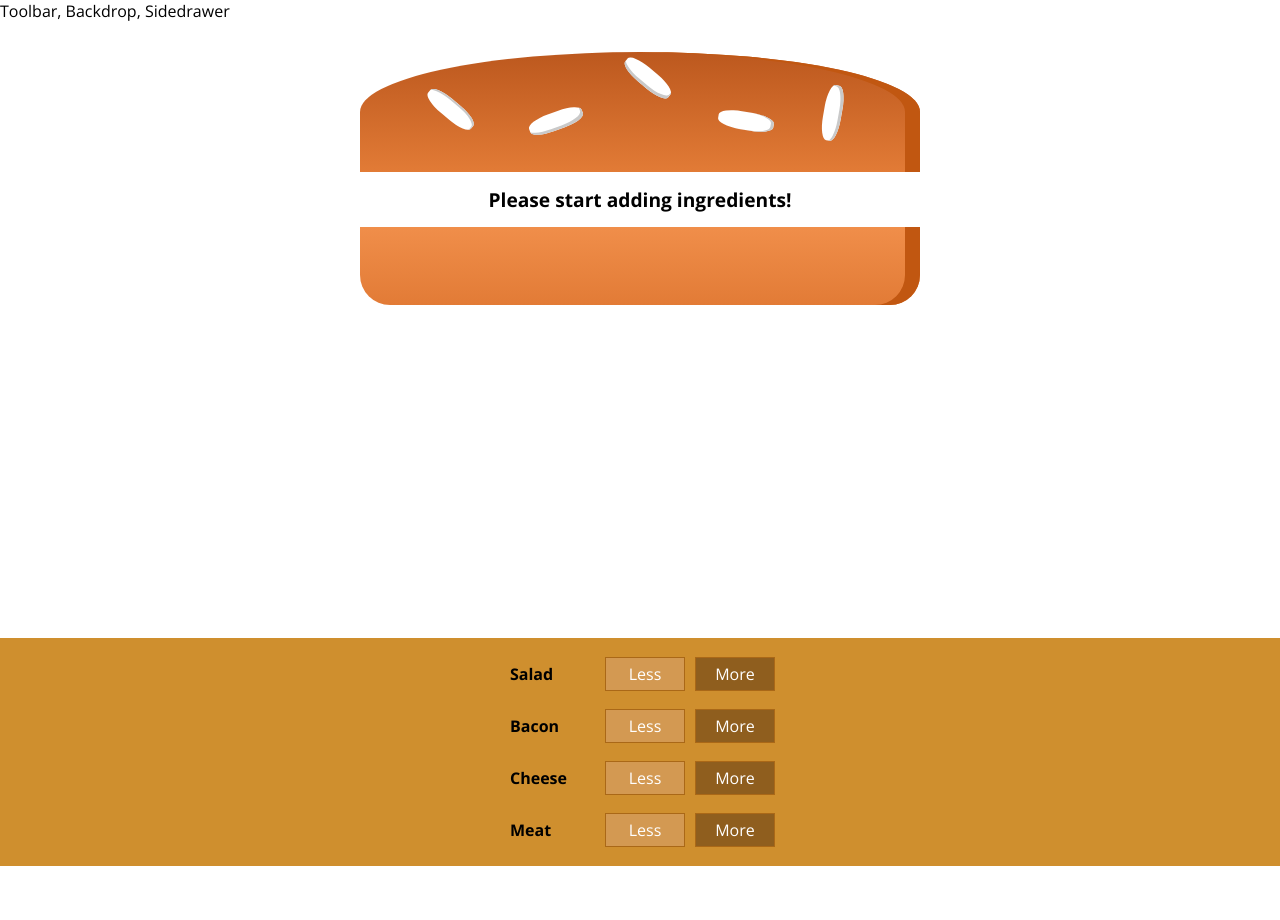
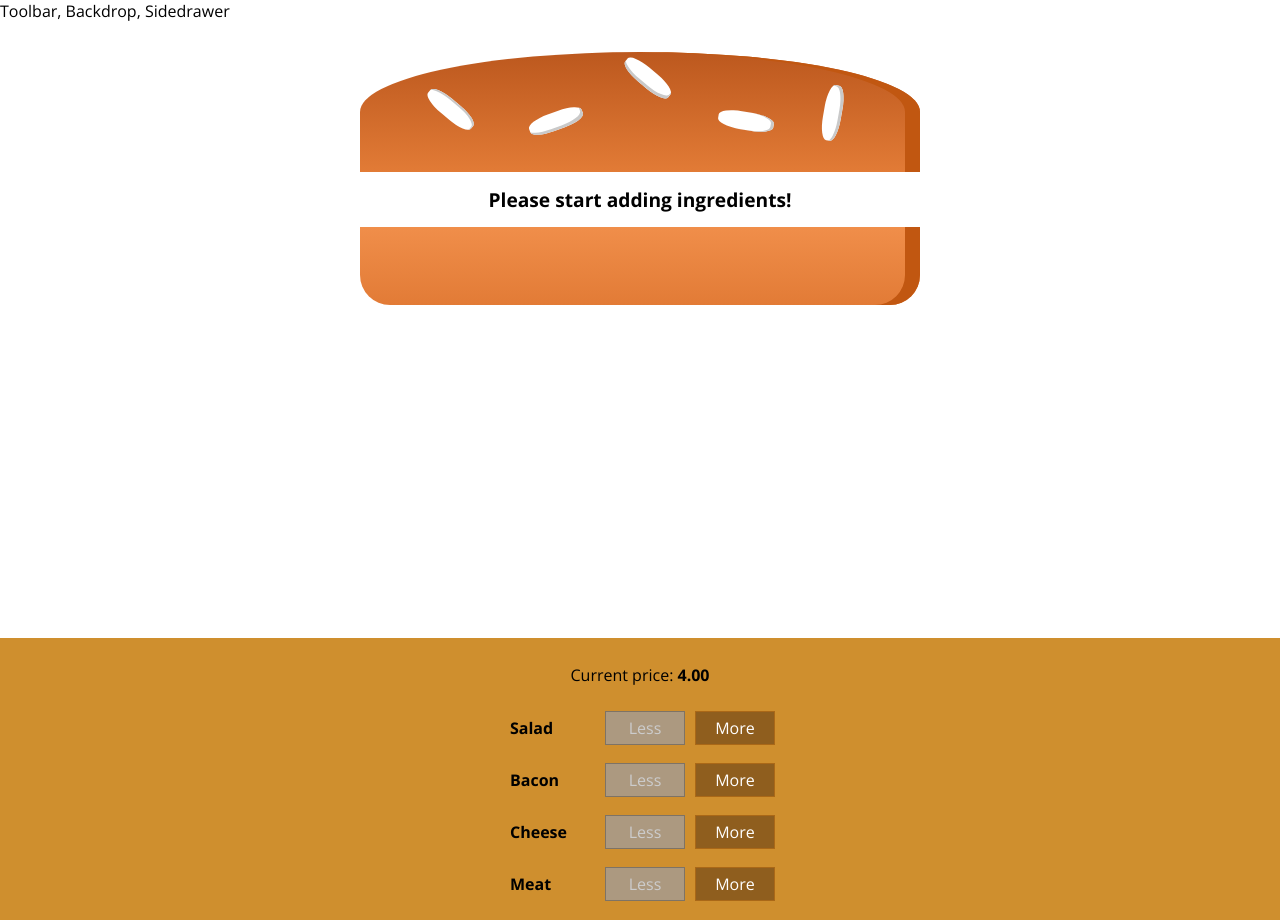
Before and after one commit to abhinn-ankit/burger-builder, a React (Create React App) app: page / in a window 1280 px wide. Before the commit the page ends 866 px from the top, so only its background shows below. Built offline with nearby package versions, Linux system fonts and the light colour scheme.

Commit message:
Add/remove items from burger

```diff
--- a/package.json
+++ b/package.json
@@ -36,6 +36,7 @@
     "not op_mini all"
   ],
   "devDependencies": {
+    "@typescript-eslint/parser": "^1.6.0",
     "husky": "^1.3.1",
     "prettier": "^1.16.4",
     "pretty-quick": "^1.10.0",
--- a/src/components/Burger/BuildControls/BuildControl/BuildControl.tsx
+++ b/src/components/Burger/BuildControls/BuildControl/BuildControl.tsx
@@ -2,18 +2,32 @@ import React from 'react';
 import PropTypes from 'prop-types';
 import classes from './BuildControl.module.scss';
 
-const buildControl = props => {
+const buildControl = (props: IProps) => {
   return (
     <div className={classes.BuildControl}>
       <div className={classes.Label}>{props.label}</div>
-      <button className={classes.Less}>Less</button>
-      <button className={classes.More}>More</button>
+      <button className={classes.Less} onClick={props.removed} disabled={props.disabled}>
+        Less
+      </button>
+      <button className={classes.More} onClick={props.added}>
+        More
+      </button>
     </div>
   );
 };
 
 buildControl.propTypes = {
   label: PropTypes.string,
+  added: PropTypes.func,
+  removed: PropTypes.func,
+  disabled: PropTypes.bool,
 };
 
+interface IProps {
+  label: string;
+  added: () => {};
+  removed: () => {};
+  disabled: boolean;
+}
+
 export default buildControl;
--- a/src/components/Burger/BuildControls/BuildControls.tsx
+++ b/src/components/Burger/BuildControls/BuildControls.tsx
@@ -25,13 +25,34 @@ const controls = [
 const buildControls = props => {
   return (
     <div className={classes.BuildControls}>
+      <p>
+        Current price: <strong>{props.price.toFixed(2)}</strong>
+      </p>
       {controls.map(control => {
-        return <BuildControl key={control.label} label={control.label} />;
+        return (
+          <BuildControl
+            key={control.label}
+            label={control.label}
+            added={props.ingredientAdded.bind(null, control.type)}
+            removed={props.ingredientRemoved.bind(null, control.type)}
+            disabled={props.disabled[control.type]}
+          />
+        );
       })}
     </div>
   );
 };
 
-buildControls.propTypes = {};
+buildControls.propTypes = {
+  ingredientAdded: PropTypes.func,
+  ingredientRemoved: PropTypes.func,
+  price: PropTypes.number,
+  disabled: PropTypes.shape({
+    salad: PropTypes.bool,
+    bacon: PropTypes.bool,
+    cheese: PropTypes.bool,
+    meat: PropTypes.bool,
+  }),
+};
 
 export default buildControls;
--- a/src/containers/BurgerBuilder/BurgerBuilder.tsx
+++ b/src/containers/BurgerBuilder/BurgerBuilder.tsx
@@ -2,6 +2,13 @@ import React, { Component } from 'react';
 import Aux from '../../hoc/Aux';
 import Burger from '../../components/Burger/Burger';
 import BuildControls from '../../components/Burger/BuildControls/BuildControls';
+
+const INGREDIENT_PRICES = {
+  salad: 0.5,
+  bacon: 0.7,
+  cheese: 0.4,
+  meat: 1.3,
+};
 
 class BurgerBuilder extends Component {
   state = {
@@ -11,16 +18,65 @@ class BurgerBuilder extends Component {
       cheese: 0,
       meat: 0,
     },
+    totalPrice: 4,
+  };
+
+  addIngredientHandler = type => {
+    const oldCount = this.state.ingredients[type];
+    const updatedCount = oldCount + 1;
+    const updatedIngredients: IIngredients = { ...this.state.ingredients };
+    updatedIngredients[type] = updatedCount;
+    const priceAddition = INGREDIENT_PRICES[type];
+    const oldPrice = this.state.totalPrice;
+    const newPrice = oldPrice + priceAddition;
+    this.setState({ ingredients: updatedIngredients, totalPrice: newPrice });
+  };
+
+  removeIngredientHandler = type => {
+    const oldCount = this.state.ingredients[type];
+    if (oldCount <= 0) {
+      return;
+    }
+    const updatedCount = oldCount - 1;
+    const updatedIngredients = { ...this.state.ingredients };
+    updatedIngredients[type] = updatedCount;
+    const priceDeduction = INGREDIENT_PRICES[type];
+    const oldPrice = this.state.totalPrice;
+    const newPrice = oldPrice - priceDeduction;
+    this.setState({ ingredients: updatedIngredients, totalPrice: newPrice });
   };
 
   render() {
+    const disabledInfo = {} as IDisableddInfo;
+    for (const key in this.state.ingredients) {
+      disabledInfo[key] = this.state.ingredients[key] <= 0;
+    }
     return (
       <Aux>
         <Burger ingredients={this.state.ingredients} />
-        <BuildControls />
+        <BuildControls
+          ingredientAdded={this.addIngredientHandler}
+          ingredientRemoved={this.removeIngredientHandler}
+          disabled={disabledInfo}
+          price={this.state.totalPrice}
+        />
       </Aux>
     );
   }
 }
 
+interface IDisableddInfo {
+  salad: boolean;
+  bacon: boolean;
+  cheese: boolean;
+  meat: boolean;
+}
+
+interface IIngredients {
+  salad: number;
+  bacon: number;
+  cheese: number;
+  meat: number;
+}
+
 export default BurgerBuilder;
--- a/tslint.json
+++ b/tslint.json
@@ -11,6 +11,7 @@
     "interface-name": true,
     "ordered-imports": false,
     "object-literal-sort-keys": false,
-    "no-console": false
+    "no-console": false,
+    "forin": false
   }
 }
```
Also changed, not shown: .eslintrc.json (added), 1 other file (tests, documents, lock files or other folders).
